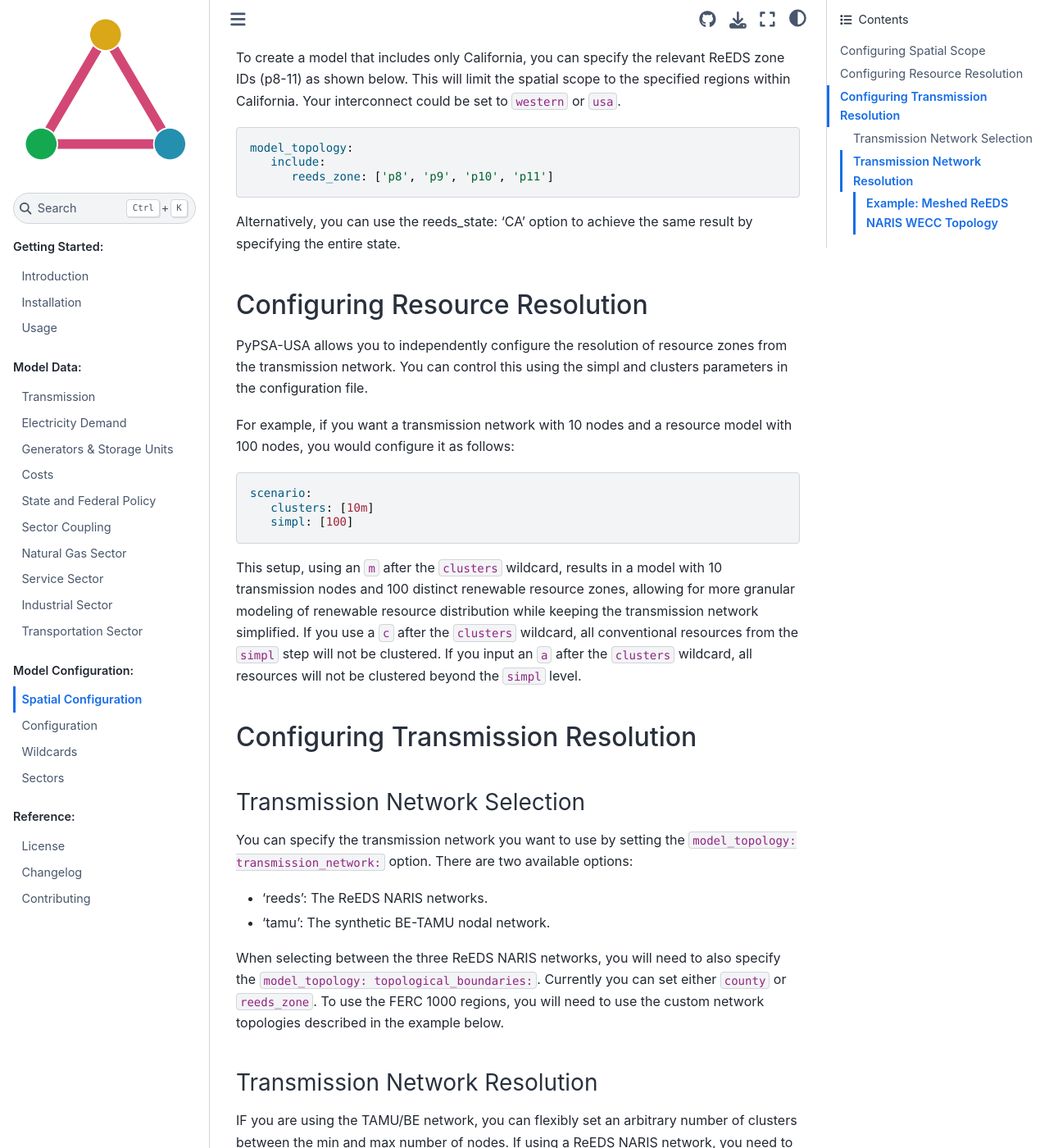
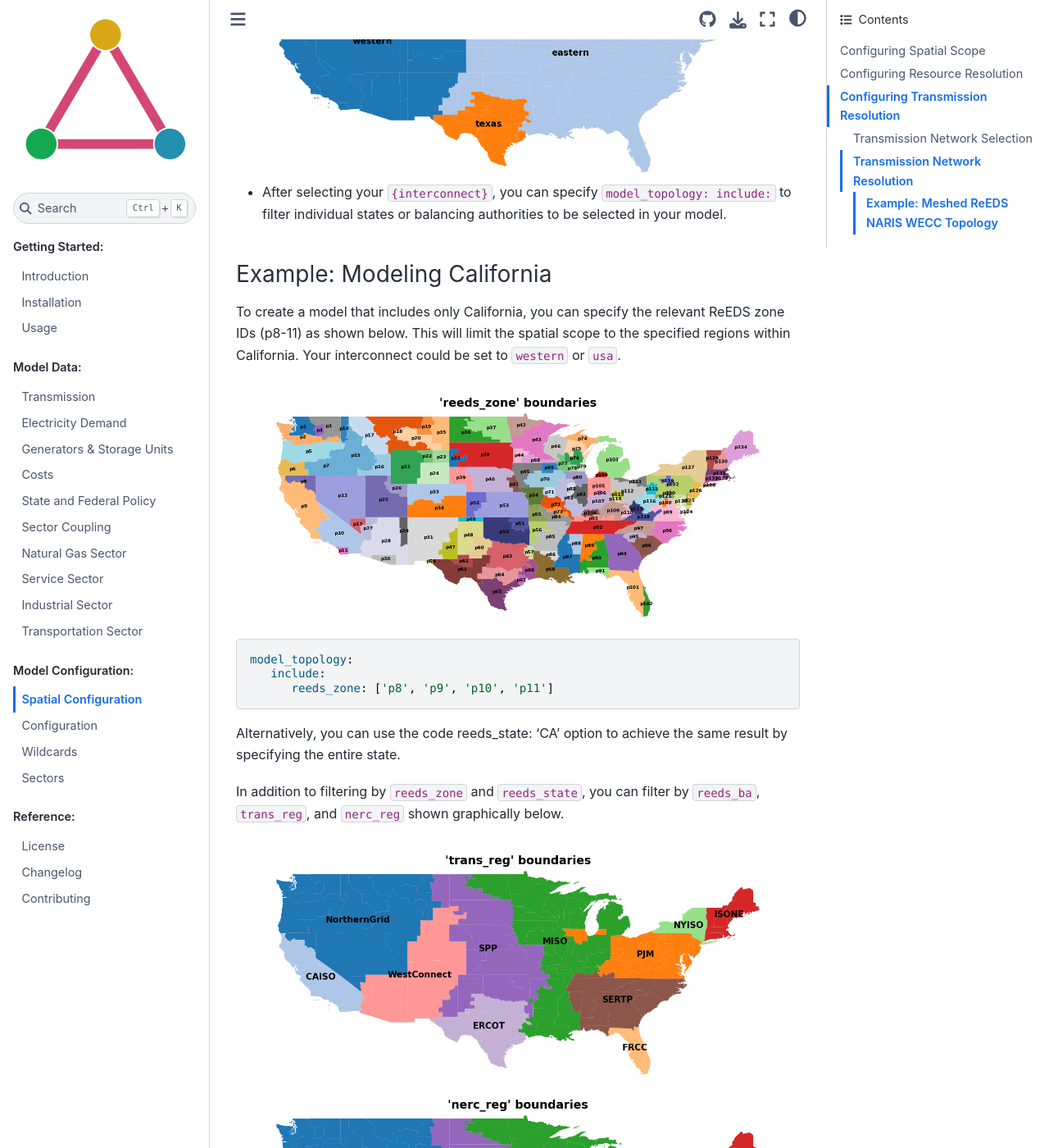
Before and after one commit to PyPSA/pypsa-usa, a Sphinx documentation site: the page built from docs/source/config-spatial.md, in a window 1280 px wide and 1400 px high, scrolled down 485 px. Shown: the whole window at 82% size. Built offline with Sphinx 7.4.7 and the Sphinx Book theme 1.1.4, drawn with Linux system fonts in a browser that asks for light colours.

Commit message:
add region plots to docs

````diff
--- a/docs/source/config-spatial.md
+++ b/docs/source/config-spatial.md
@@ -6,11 +6,26 @@
 PyPSA-USA allows for flexible configuration of the spatial scope of your energy model, enabling you to define the geographical area and level of detail for your simulations. The **spatial scope** is determined by the `interconnect`, `model_topology` configuration settings.
 
 - `{interconnect}` is used to select which of the three asynchronous interconnection to model. You can select `western`, `eastern`, `texas`, or `usa` to model the entire US.
+
+```{eval-rst}
+.. image:: _static/zones/interconnects.png
+   :width: 600px
+   :align: center
+   :alt: Map of US Interconnections
+```
+
 - After selecting your `{interconnect}`, you can specify `model_topology: include:` to filter individual states or balancing authorities to be selected in your model.
 
 ### Example: Modeling California
 
 To create a model that includes only California, you can specify the relevant ReEDS zone IDs (p8-11) as shown below. This will limit the spatial scope to the specified regions within California. Your interconnect could be set to `western` or `usa`.
+
+```{eval-rst}
+.. image:: _static/zones/reeds_zones.png
+   :width: 600px
+   :align: center
+   :alt: Map of ReEDS Zones
+```
 
 ```yaml
 model_topology:
@@ -18,7 +33,31 @@
       reeds_zone: ['p8', 'p9', 'p10', 'p11']
 ```
 
-Alternatively, you can use the reeds_state: 'CA' option to achieve the same result by specifying the entire state.
+Alternatively, you can use the code reeds_state: 'CA' option to achieve the same result by specifying the entire state.
+
+In addition to filtering by `reeds_zone` and `reeds_state`, you can filter by `reeds_ba`, `trans_reg`, and `nerc_reg` shown graphically below.
+
+
+```{eval-rst}
+.. image:: _static/zones/reeds_trans_reg.png
+   :width: 600px
+   :align: center
+   :alt: Map of ReEDS Transmission Regions
+```
+
+```{eval-rst}
+.. image:: _static/zones/reeds_nerc_reg.png
+   :width: 600px
+   :align: center
+   :alt: Map of NERC Regions
+```
+
+```{eval-rst}
+.. image:: _static/zones/reeds_ba.png
+   :width: 600px
+   :align: center
+   :alt: Map of Balancing Authorities
+```
 
 ## Configuring Resource Resolution
 PyPSA-USA allows you to independently configure the resolution of resource zones from the transmission network. You can control this using the simpl and clusters parameters in the configuration file.
````
Also changed, not shown: docs/source/_static/zones/interconnects.png (added), docs/source/_static/zones/reeds_ba.png (added), docs/source/_static/zones/reeds_nerc_reg.png (added), docs/source/_static/zones/reeds_trans_reg.png (added), docs/source/_static/zones/reeds_zones.png (added).
